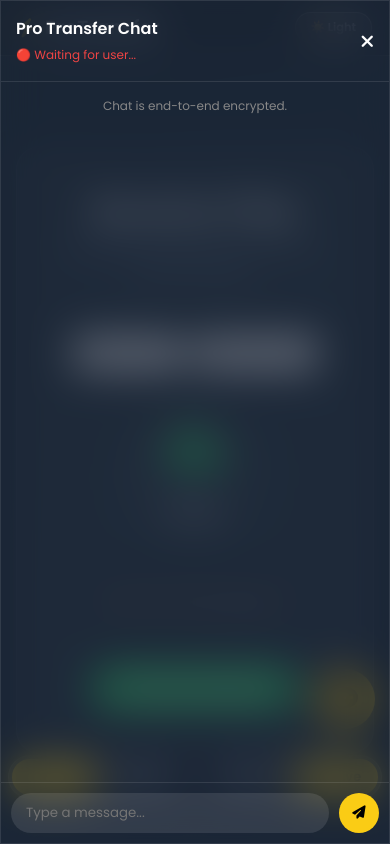
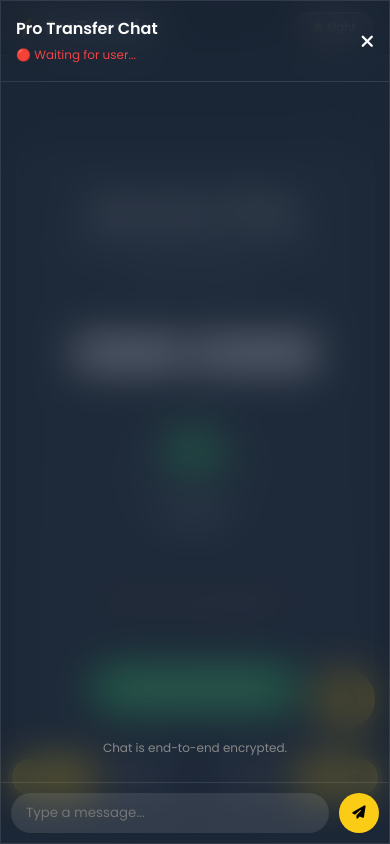
Before and after one commit to rk7852430-ctrl/protransfer, a website: page public/index.html in a window 390 px wide. Both pictures are taken after a click on the button 345 px from the left and 699 px from the top of the page. Shown: the top 844 px of the page. Drawn offline with nearby package versions, Linux system fonts and the light colour scheme; no server answers.

Commit message:
Add files via upload

```diff
--- a/public/index.html
+++ b/public/index.html
@@ -228,6 +228,7 @@ body.light-mode .chat-input { color: #000; }
 .close-chat { background: none; border: none; color: inherit; font-size: 18px; cursor: pointer; }
 
 .chat-body { flex: 1; padding: 15px; overflow-y: auto; display: flex; flex-direction: column; gap: 10px; }
+.chat-body::before { content: ""; flex: 1; }
 .system-msg { text-align: center; font-size: 12px; color: #888; margin-bottom: 10px; }
 
 /* Message Bubbles */
@@ -446,13 +447,14 @@ body.light-mode #chat-input { background: rgba(0,0,0,0.05); color: #000; }
     /* Mobile par Chat Popup ko Full Screen banaya */
     .chat-popup-glass {
         width: 100vw !important;
-        height: 100dvh !important; /* Yahan 100vh ki jagah 100% kar diya */
+        height: 100dvh !important;
         position: fixed !important;
-        top: 0 !important; /* NAYI LINE: Chat box ko upar se lock kar diya */
+        top: 0 !important;
         bottom: 0 !important;
-        right: 0 !important;
+        left: 0 !important;  /* NAYA: Left se lock kiya */
+        right: 0 !important; /* NAYA: Right se lock kiya */
         border-radius: 0 !important;
-        z-index: 9999 !important;
+        z-index: 999999 !important; /* Z-index badha diya */
     }
 
     /* Jab chat band ho, tab wo chhupa rahe */
```
